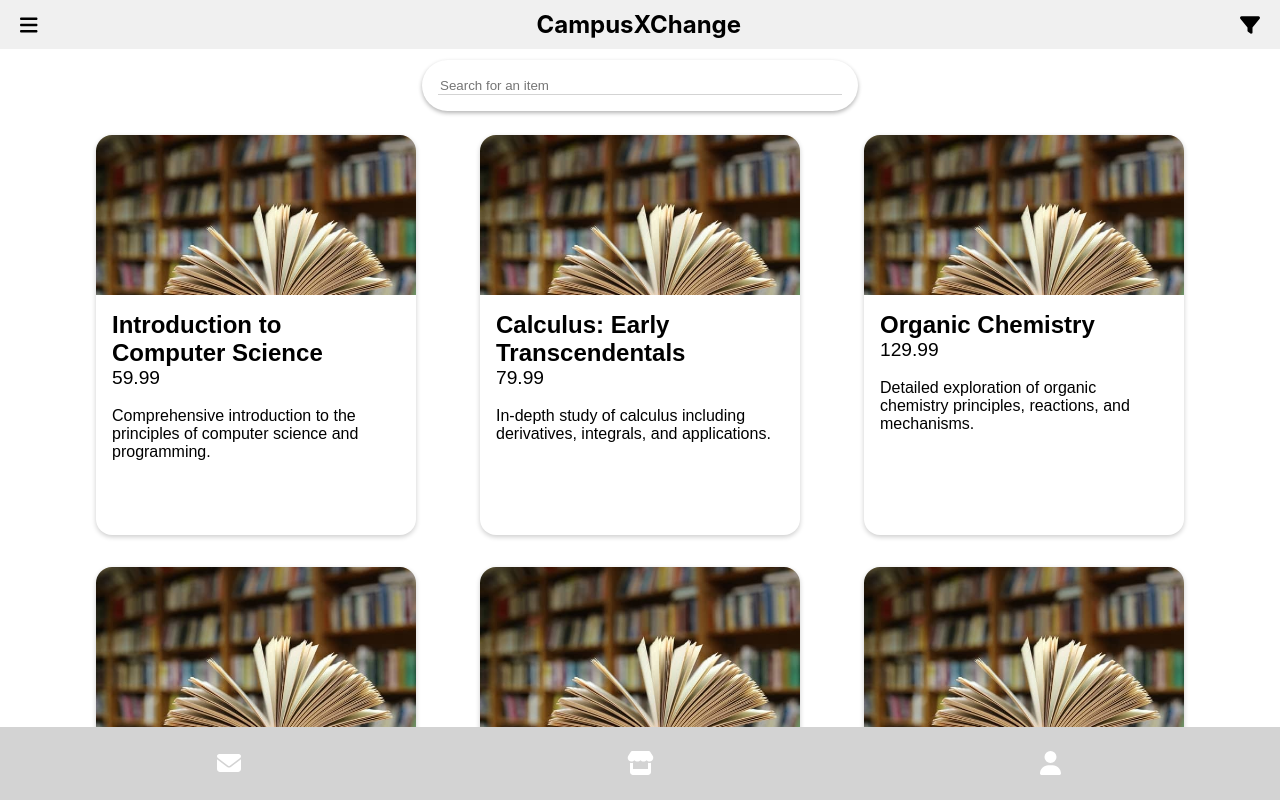
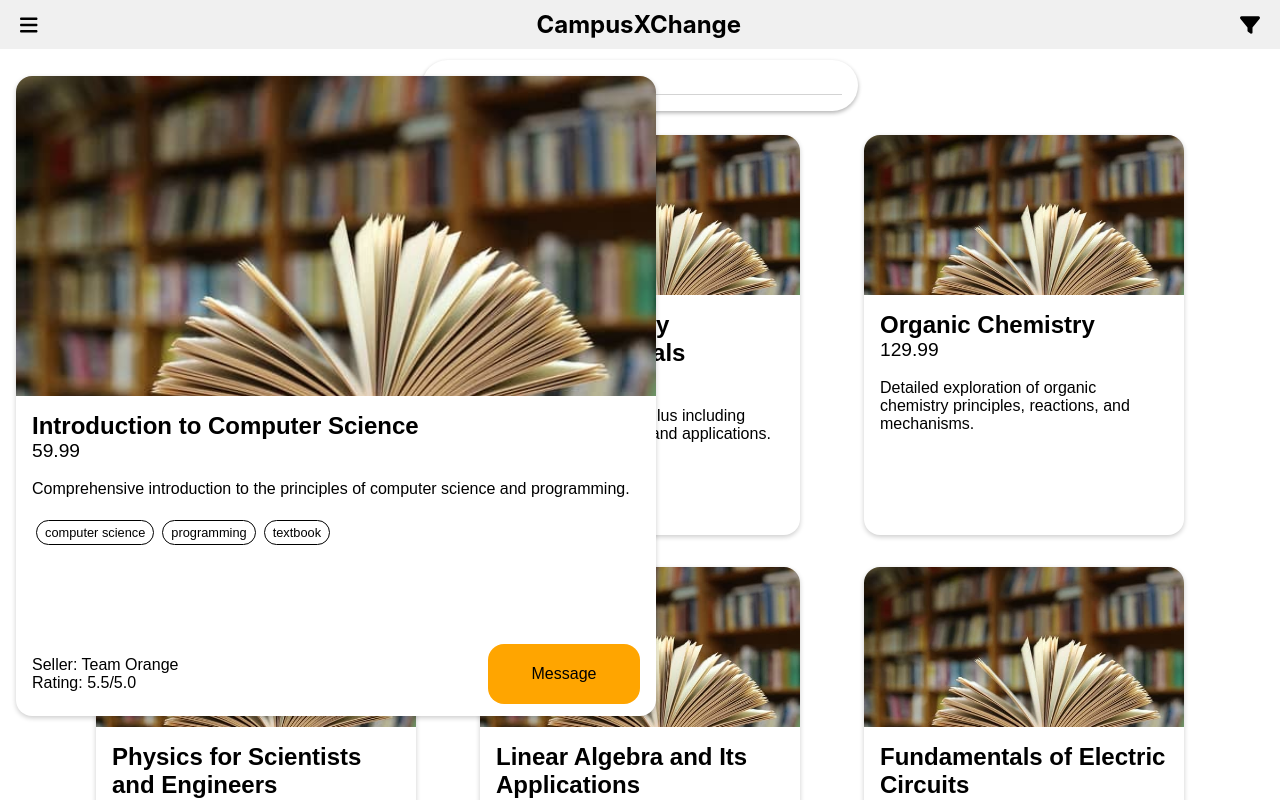
Before and after one commit to 394-s24/CampusXChange, a React (Vite) app: page / in a window 1280 px wide. Both pictures are taken after a click on the element 256 px from the left and 335 px from the top of the page. Shown: the top 800 px of the page. Built offline with nearby package versions, Linux system fonts and the light colour scheme.

Commit message:
item details window setup

```diff
--- a/src/App.jsx
+++ b/src/App.jsx
@@ -7,6 +7,7 @@ import data from './fakedata.json';
 import PriceFilter from './components/PriceFilter';
 import TagFilter from './components/TagFilter';
 import ListingItem from './components/ListingItem';
+import ItemDetails from './components/ItemDetails';
 
 const App = () => {
 
@@ -15,6 +16,7 @@ const App = () => {
   const [activeTags, setActiveTags] = useState([]);
   const [searchValue, setSearchValue] = useState("");
   const [showFilters, setShowFilters] = useState(false);
+  const [selectedItem, setSelectedItem] = useState("")
 
   const filterprices = [10, 25, 50, 75, 100];
 
@@ -41,7 +43,7 @@ const App = () => {
   }, [searchValue, activePriceFilter, activeTags])
 
   const itemslist = filteredItems.map(item => {
-    return <ListingItem item={item} />
+    return <ListingItem item={item} handleSelect={setSelectedItem} />
   });
 
   const handleToggleFilters = () => {
@@ -62,6 +64,10 @@ const App = () => {
         </div>
       </div>
       <div className="content">
+        {selectedItem && (
+          <ItemDetails item={selectedItem} />
+        )}
+
         {showFilters && (
           <div className="filters-wrapper">
             <div id="tag-filters" className="filter-group">
@@ -87,7 +93,7 @@ const App = () => {
           </div>
         </div>
 
-        <div className="active-tags-wrapper" style={{"display": activeTags.length > 0 ? "": "none"}}>
+        <div className="active-tags-wrapper" style={{ "display": activeTags.length > 0 ? "" : "none" }}>
           Tag Filters:
           <div className="active-tags">
             {activeTags.map(activeTag =>
@@ -97,18 +103,23 @@ const App = () => {
                   className="cancel-tag"
                   onClick={() => setActiveTags(activeTags.filter(tag => tag !== activeTag))}
                 >
-                    x
+                  x
                 </div>
               </div>
             )}
           </div>
         </div>
 
-        <div className="items-wrapper">
+        <div className="items-wrapper"
+          onClick={() => {
+            if (selectedItem) {setSelectedItem("")}
+          }}
+        >
           {itemslist}
         </div>
       </div>
-      <div className="footer">
+
+      {/* <div className="footer">
         <footer>
           <div className="footer-icons">
             <a href="/messages"><FontAwesomeIcon icon={faEnvelope} /></a>
@@ -116,7 +127,8 @@ const App = () => {
             <a href="/user"><FontAwesomeIcon icon={faUser} /></a>
           </div>
         </footer>
-      </div>
+      </div> */}
+
     </div>
   );
 };
--- /dev/null
+++ b/src/components/ItemDetails.css
@@ -0,0 +1,85 @@
+.item-details-wrapper {
+    position: fixed;
+    background-color: white;
+    border-radius: 1em;
+    box-shadow: 0 2px 5px rgba(0, 0, 0, 0.2);
+
+    margin: 1rem;
+    width: 40rem;
+    height: 40rem;
+
+    text-align: left;
+    transition: color 0.3s ease;
+
+    overflow: hidden;
+}
+
+.item-details-image-wrapper {
+    background-color: lightgrey;
+    height: 20rem;
+    overflow: hidden;
+}
+
+.item-details-image {
+    width: 100%;
+}
+
+.item-details-info-wrapper {
+    display: flex;
+    flex-direction: column;
+    height:200px;
+
+    padding: 1rem;
+}
+
+.item-details-name {
+    font-size: 1.5rem;
+    font-weight: bold;
+}
+
+.item-details-price {
+    font-size: 1.2rem;
+}
+
+.item-details-tags {
+    display: flex;
+    flex-direction: row;
+    max-width: 100%;
+    flex-wrap: wrap;
+}
+
+.item-details-tag {
+    font-size: 0.8rem;
+    padding: 0.25rem 0.5rem 0.25rem 0.5rem;
+    margin: 0.25rem;
+    border: 1px solid black;
+    border-radius: 5em;
+}
+
+.item-details-contact {
+    padding: 1rem;
+    background-color: orange;
+    color: black;
+
+    text-align: center;
+    align-content: center;
+    width: 10rem;
+    border-radius: 1em;
+
+    cursor: pointer;
+}
+
+.item-details-footer {
+    display: flex;
+    flex-direction: row;
+    height: 60px;
+    width: -webkit-fill-available;
+
+    margin: 1rem;
+}
+
+.item-details-seller-info {
+    text-align: left;
+    align-content: center;
+    width: -webkit-fill-available;
+}
--- /dev/null
+++ b/src/components/ItemDetails.jsx
@@ -0,0 +1,40 @@
+import React, { useState } from 'react';
+import "./ItemDetails.css";
+import defaultImage from "../resources/images/image.png";
+
+export default function ItemDetails({ item }) {
+
+    return (
+        <>
+            <div className='item-details-wrapper'>
+                <div className="item-details-image-wrapper">
+                    <img className="item-details-image" src={defaultImage} />
+                </div>
+                <div className="item-details-info-wrapper">
+                    <div className="item-details-name">{item.name}</div>
+                    <div className="item-details-price">{item.price}</div>
+                    <br />
+                    <div className="item-details-description">{item.description}</div>
+                    <br />
+                    <div className="item-details-tags">
+                        {
+                            item.tags.map(tag =>
+                                <div className="item-details-tag">{tag}</div>
+                            )
+                        }
+                    </div>
+                </div>
+                <div className="item-details-footer">
+                        <div className="item-details-seller-info">
+                            Seller: <span>Team Orange</span>
+                            <br/>
+                            Rating: <span>5.5/5.0</span>
+                        </div>
+                        <div className="item-details-contact">
+                            Message
+                        </div>
+                    </div>
+            </div>
+        </>
+    );
+}
--- a/src/components/ListingItem.css
+++ b/src/components/ListingItem.css
@@ -1,5 +1,4 @@
 .item-wrapper {
-    position: relative;
     background-color: white;
     border-radius: 1em;
     box-shadow: 0 2px 5px rgba(0, 0, 0, 0.2);
--- a/src/components/ListingItem.jsx
+++ b/src/components/ListingItem.jsx
@@ -2,10 +2,11 @@ import React, { useState } from 'react';
 import "./ListingItem.css";
 import defaultImage from "../resources/images/image.png";
 
-export default function ListingItem({ item }) {
+export default function ListingItem({ item, handleSelect }) {
+
     return (
         <>
-            <div className='item-wrapper'>
+            <div className='item-wrapper' onClick={() => handleSelect(item)}>
                 <div className="item-image-wrapper">
                     <img className="item-image" src={defaultImage}/>
                 </div>
```
